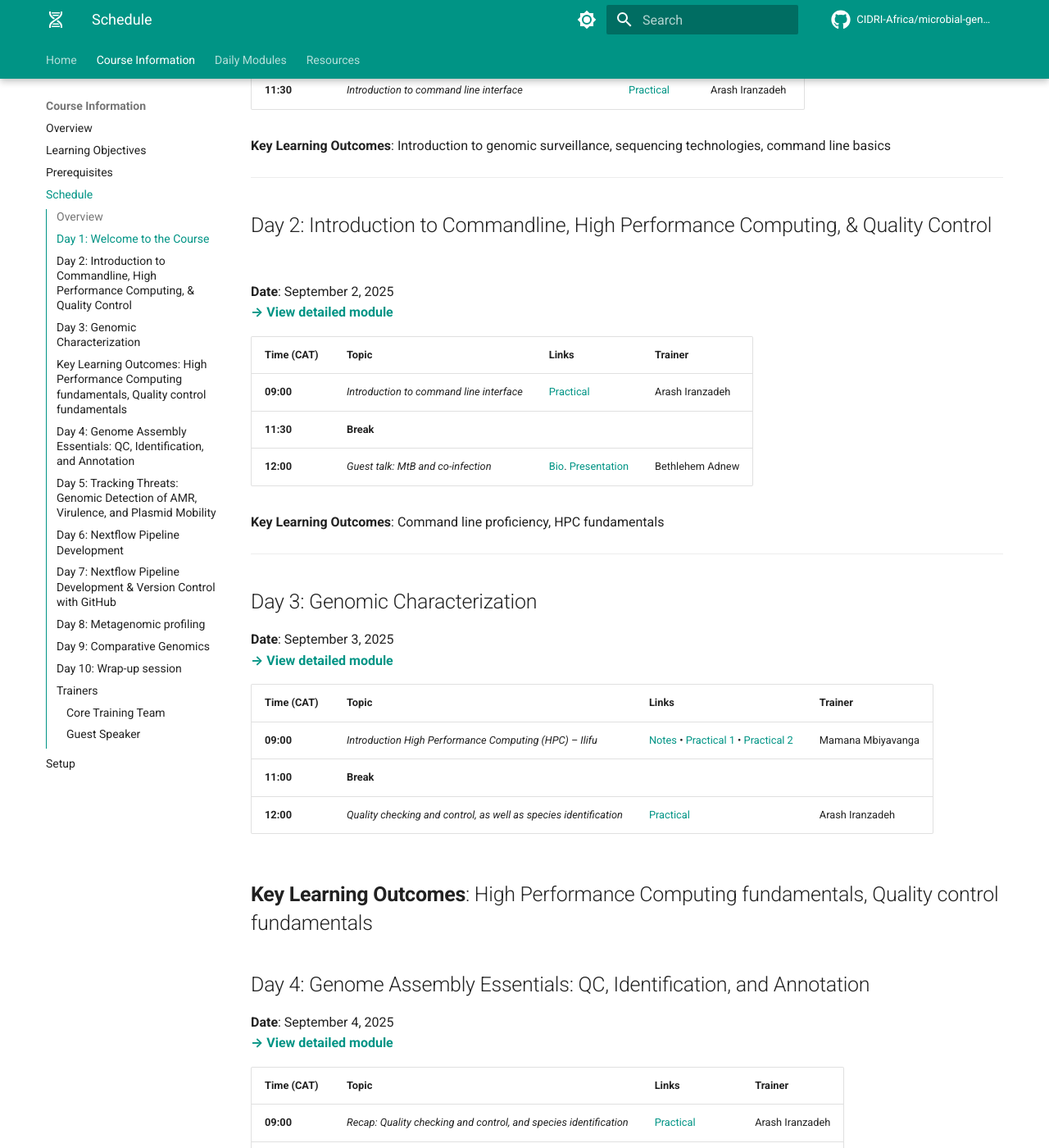
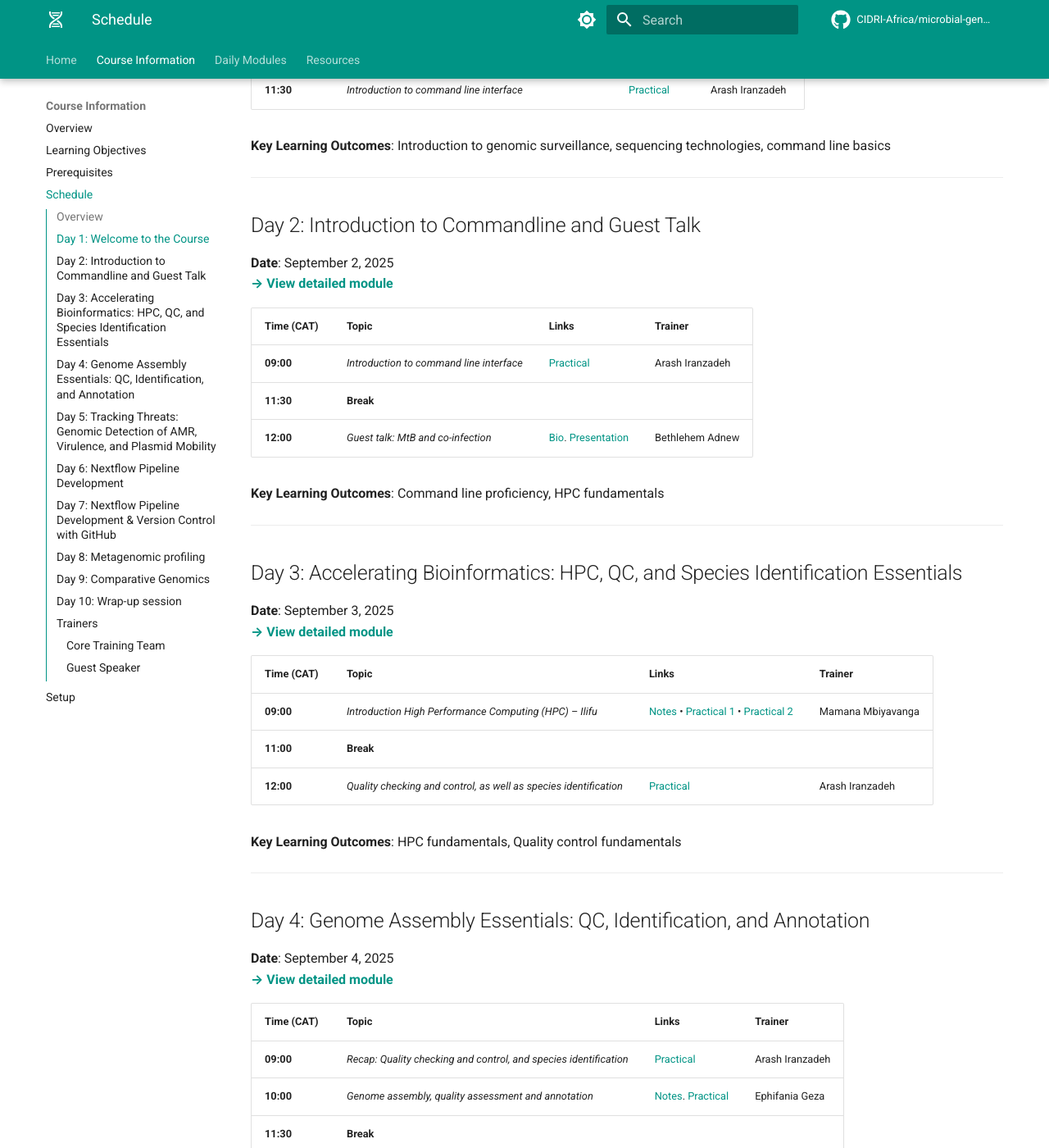
Before and after one commit to mamanambiya/microbial-genomics-training, an MkDocs documentation site: the page built from docs_src/course/schedule.md, in a window 1280 px wide and 1400 px high, scrolled down 1018 px. Shown: the whole window at 82% size. Built offline with MkDocs 1.6.1 and Material for MkDocs 9.7.7, drawn with Linux system fonts in a browser that asks for light colours; comment, search, counter and statistics services are not loaded.

Commit message:
Update schedule.md

```diff
--- a/docs_src/course/schedule.md
+++ b/docs_src/course/schedule.md
@@ -36,7 +36,7 @@
 
 ---
 
-## Day 2: Introduction to Commandline, High Performance Computing, & Quality Control
+## Day 2: Introduction to Commandline and Guest Talk
 
 **Date**: September 2, 2025
 **[→ View detailed module](../modules/day2/index.md)**
@@ -51,7 +51,7 @@
 
 ---
 
-## Day 3: Genomic Characterization
+## Day 3: Accelerating Bioinformatics: HPC, QC, and Species Identification Essentials
 
 **Date**: September 3, 2025
 **[→ View detailed module](../modules/day3/index.md)**
@@ -62,7 +62,8 @@
 | **11:00** | **Break** | | |
 | **12:00** | *Quality checking and control, as well as species identification* | [Practical](https://github.com/Arash-Iranzadeh/Microbial-Genomics/blob/main/scripts/qc_cleaning_detection.sh) | Arash Iranzadeh |
 
-**Key Learning Outcomes**: High Performance Computing fundamentals, Quality control fundamentals
+**Key Learning Outcomes**: HPC fundamentals, Quality control fundamentals
+
 ---
 
 ## Day 4: Genome Assembly Essentials: QC, Identification, and Annotation
```
